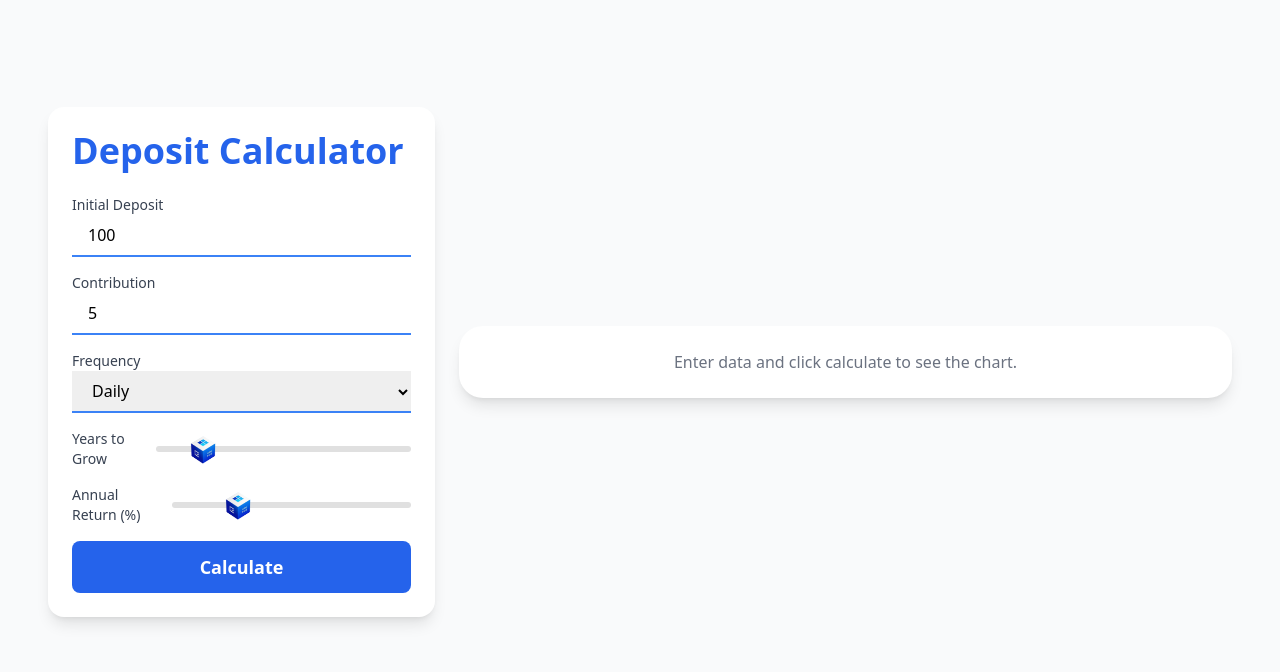
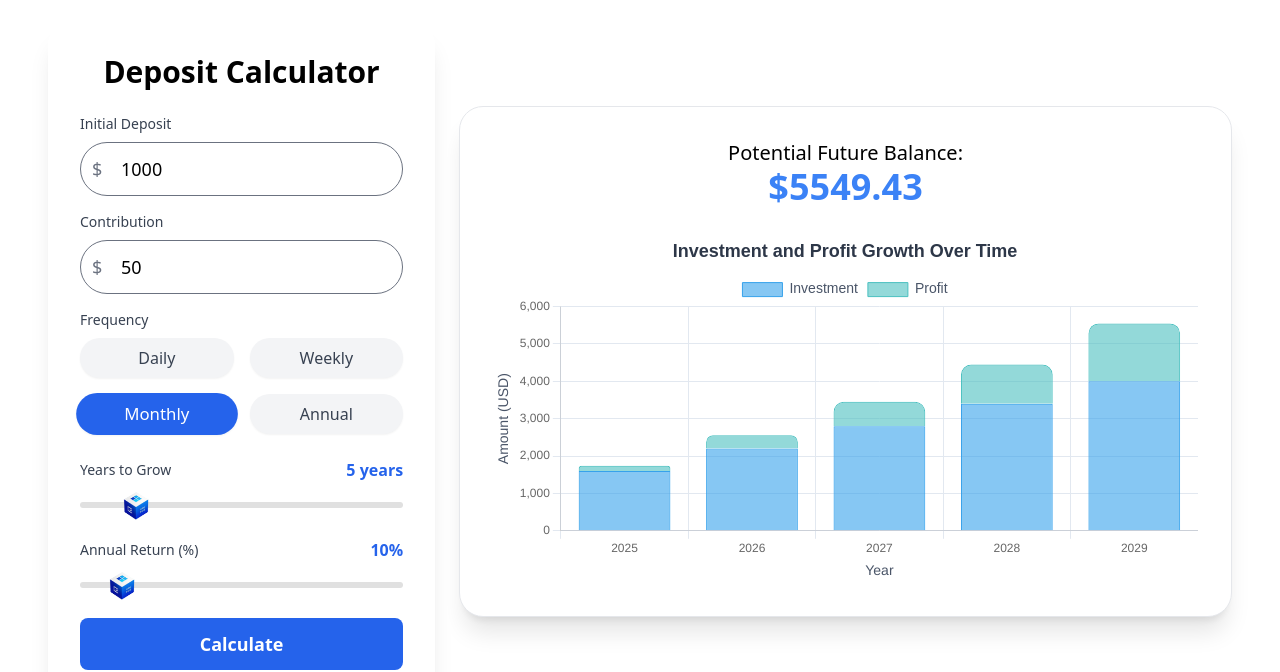
Before and after one commit to WetPirat1/CubeFund-ReactWebsite, a React (Vite) app: page / in a window 1280 px wide. Shown: the part 3915-4587 px from the top of the page. Built offline with nearby package versions, Linux system fonts and the light colour scheme; no server answers.

Commit message:
Fixed calculator

```diff
--- a/src/components/sections/CalculatorSection.jsx
+++ b/src/components/sections/CalculatorSection.jsx
@@ -1,4 +1,4 @@
-import React, { useState } from "react";
+import React, { useState, useEffect } from "react";
 import { Bar } from "react-chartjs-2";
 import {
   Chart as ChartJS,
@@ -13,14 +13,22 @@ import {
 ChartJS.register(CategoryScale, LinearScale, BarElement, Title, Tooltip, Legend);
 
 export default function DepositCalculator() {
-  const [initialDeposit, setInitialDeposit] = useState(100);
-  const [contribution, setContribution] = useState(5);
-  const [contributionFrequency, setContributionFrequency] = useState("daily");
-  const [yearsToGrow, setYearsToGrow] = useState(5);
-  const [annualReturn, setAnnualReturn] = useState(25);
+  // Устанавливаем начальные значения для первого расчёта
+  const initialDepositValue = 1000;
+  const contributionValue = 50;
+  const contributionFrequencyValue = "monthly";
+  const yearsToGrowValue = 5;
+  const annualReturnValue = 10;
 
-  const [chartData, setChartData] = useState(null); // Храним данные для графика
+  const [initialDeposit, setInitialDeposit] = useState(initialDepositValue);
+  const [contribution, setContribution] = useState(contributionValue);
+  const [contributionFrequency, setContributionFrequency] = useState(contributionFrequencyValue);
+  const [yearsToGrow, setYearsToGrow] = useState(yearsToGrowValue);
+  const [annualReturn, setAnnualReturn] = useState(annualReturnValue);
+  const [chartData, setChartData] = useState(null);
+  const [futureBalance, setFutureBalance] = useState(null); // Новая переменная для итогового баланса
 
+  // Функция для расчета будущего баланса
   const calculateFutureBalance = () => {
     const frequency = {
       daily: 365,
@@ -47,9 +55,12 @@ export default function DepositCalculator() {
         profit: (balance - totalContributions).toFixed(2),
       });
     }
+
+    setFutureBalance(balance.toFixed(2)); // Устанавливаем итоговый баланс
     return totalData;
   };
 
+  // Функция для установки данных графика
   const handleCalculate = () => {
     const data = calculateFutureBalance();
     const labels = data.map((d) => d.year);
@@ -63,6 +74,7 @@ export default function DepositCalculator() {
           backgroundColor: "rgba(54, 162, 235, 0.6)",
           borderColor: "rgba(54, 162, 235, 1)",
           borderWidth: 1,
+          borderRadius: 10, // Добавляем закругление углов столбцов
         },
         {
           label: "Profit",
@@ -70,12 +82,18 @@ export default function DepositCalculator() {
           backgroundColor: "rgba(75, 192, 192, 0.6)",
           borderColor: "rgba(75, 192, 192, 1)",
           borderWidth: 1,
+          borderRadius: 10, // Добавляем закругление углов столбцов
         },
       ],
     };
 
     setChartData(updatedChartData);
   };
+
+  // Эффект для предварительного расчета при загрузке компонента
+  useEffect(() => {
+    handleCalculate(); // Раннее вычисление при первой загрузке
+  }, []);
 
   const chartOptions = {
     responsive: true,
@@ -132,47 +150,70 @@ export default function DepositCalculator() {
     },
   };
 
+  // Функция для обработки только числового ввода
+  const handleNumberInput = (e, setter) => {
+    const value = e.target.value;
+    if (/^\d*\.?\d*$/.test(value)) {  // Позволяет только числа с возможной десятичной точкой
+      setter(value);
+    }
+  };
+
   return (
-    <div className="flex flex-col lg:flex-row items-start lg:items-center lg:justify-between gap-6 p-4 sm:p-6 lg:p-12 bg-gray-50 min-h-screen">
+    <div className="flex flex-col lg:flex-row items-start lg:items-center lg:justify-between gap-6 p-6 sm:p-8 lg:p-12 min-h-screen">
       {/* Калькулятор */}
-      <div className="w-full lg:w-1/3 bg-white p-6 rounded-2xl shadow-lg">
-        <h1 className="text-4xl font-bold text-blue-600 mb-6">Deposit Calculator</h1>
+      <div className="w-full lg:w-1/3 bg-white p-8 rounded-3xl shadow-xl">
+        <h1 className="text-3xl font-bold text-black mb-6 text-center">Deposit Calculator</h1>
+
         <div className="mb-4">
-          <label className="block text-sm font-medium text-gray-700">Initial Deposit</label>
+          <label className="block text-sm font-medium text-gray-700 mb-2">Initial Deposit</label>
+          <div className="relative">
+            <span className="absolute inset-y-0 left-0 flex items-center pl-3 text-gray-500 text-lg">$</span>
             <input
-            type="number"
+              type="text"
               value={initialDeposit}
-            onChange={(e) => setInitialDeposit(e.target.value)}
-            className="w-full px-4 py-2 border-b-2 border-blue-500 focus:ring-0 focus:outline-none"
+              onChange={(e) => handleNumberInput(e, setInitialDeposit)} // Применение функции обработки ввода
+              className="w-full pl-10 pr-4 py-3 border border-gray-500 rounded-full text-lg focus:ring-0 focus:outline-none"
             />
+          </div>
         </div>
 
         <div className="mb-4">
-          <label className="block text-sm font-medium text-gray-700">Contribution</label>
+          <label className="block text-sm font-medium text-gray-700 mb-2">Contribution</label>
+          <div className="relative">
+            <span className="absolute inset-y-0 left-0 flex items-center pl-3 text-gray-500 text-lg">$</span>
             <input
-            type="number"
+              type="text"
               value={contribution}
-            onChange={(e) => setContribution(e.target.value)}
-            className="w-full px-4 py-2 border-b-2 border-blue-500 focus:ring-0 focus:outline-none"
+              onChange={(e) => handleNumberInput(e, setContribution)} // Применение функции обработки ввода
+              className="w-full pl-10 pr-4 py-3 border border-gray-500 rounded-full text-lg focus:ring-0 focus:outline-none"
             />
           </div>
-
-        <div className="mb-4">
-          <label className="block text-sm font-medium text-gray-700">Frequency</label>
-          <select
-            value={contributionFrequency}
-            onChange={(e) => setContributionFrequency(e.target.value)}
-            className="w-full px-4 py-2 border-b-2 border-blue-500 focus:ring-0 focus:outline-none"
-          >
-            <option value="daily">Daily</option>
-            <option value="weekly">Weekly</option>
-            <option value="monthly">Monthly</option>
-            <option value="annual">Annual</option>
-          </select>
         </div>
 
-        <div className="mb-4 flex items-center gap-4">
+        <div className="mb-6">
+          <label className="block text-sm font-medium text-gray-700 mb-2">Frequency</label>
+          <div className="grid grid-cols-2 gap-4">
+            {["daily", "weekly", "monthly", "annual"].map((option) => (
+              <button
+                key={option}
+                onClick={() => setContributionFrequency(option)}
+                className={`px-3 py-2 rounded-full text-base font-medium shadow-sm focus:outline-none transition-all transform ${
+                  contributionFrequency === option
+                    ? "bg-blue-600 text-white scale-105"
+                    : "bg-gray-100 text-gray-700 hover:bg-gray-200 hover:scale-105"
+                }`}
+              >
+                {option.charAt(0).toUpperCase() + option.slice(1)}
+              </button>
+            ))}
+          </div>
+        </div>
+
+        <div className="mb-6">
+          <div className="flex items-center justify-between mb-2">
             <label className="block text-sm font-medium text-gray-700">Years to Grow</label>
+            <span className="text-blue-600 font-bold">{yearsToGrow} years</span>
+          </div>
           <input
             type="range"
             min="1"
@@ -183,8 +224,11 @@ export default function DepositCalculator() {
           />
         </div>
 
-        <div className="mb-4 flex items-center gap-4">
+        <div className="mb-6">
+          <div className="flex items-center justify-between mb-2">
             <label className="block text-sm font-medium text-gray-700">Annual Return (%)</label>
+            <span className="text-blue-600 font-bold">{annualReturn}%</span>
+          </div>
           <input
             type="range"
             min="1"
@@ -204,8 +248,18 @@ export default function DepositCalculator() {
       </div>
 
       {/* График */}
-      <div className="w-full lg:w-2/3 bg-white p-6 rounded-3xl shadow-lg">
-        {chartData ? <Bar data={chartData} options={chartOptions} /> : <p className="text-center text-gray-500">Enter data and click calculate to see the chart.</p>}
+      <div className="w-full lg:w-2/3 bg-white p-8 rounded-3xl shadow-xl border border-gray-200">
+        {chartData ? (
+          <>
+            <div className="mb-6 text-center">
+              <h2 className="text-xl font-light ">Potential Future Balance:</h2>
+              <p className="text-4xl font-bold text-blue-500">${futureBalance}</p>
+            </div>
+            <Bar data={chartData} options={chartOptions} />
+          </>
+        ) : (
+          <p className="text-center text-gray-500">Enter data and click calculate to see the chart.</p>
+        )}
       </div>
     </div>
   );
--- a/src/components/ui/TelegramBotBanner.jsx
+++ b/src/components/ui/TelegramBotBanner.jsx
@@ -47,9 +47,9 @@ export default function TelegramBotBanner() {
         id="footer-tracker"
       ></div>
       <div
-        className={`bg-[#222222] p-3 fixed bottom-7 right-3 rounded-3xl z-50 transition-opacity duration-500 ${
-          isVisible && hasScrolled ? "opacity-100" : "opacity-0 pointer-events-none"
-        } max-sm:left-1/2 max-sm:bottom-4 max-sm:w-[85%] max-sm:-translate-x-1/2`}
+        className={`bg-[#222222] p-3 fixed bottom-7 right-3 rounded-3xl z-50 backdrop-blur-md transition-opacity duration-500 ${
+          isVisible && hasScrolled ? "bg-opacity-[90%]" : "opacity-0 pointer-events-none"
+        } max-sm:left-1/2 max-sm:bottom-4 max-sm:w-[90%] max-sm:-translate-x-1/2`}
       >
         <ul className="flex justify-between items-center ">
           <li className="text-white flex items-center md:mr-10">
@@ -60,8 +60,8 @@ export default function TelegramBotBanner() {
             />
 
             <div>
-              <h4 className="text-md font-medium max-sm:text-md">Cube Fund Invest</h4>
-              <p className="max-sm:text-[10px] lg:text-sm text-gray-400">Trust. Invest. Grow.</p>
+              <h4 className="text-md font-medium max-sm:text-xs">Cube Fund Invest</h4>
+              <p className="max-sm:text-[10px] lg:text-xs text-gray-400">Trust. Invest. Grow.</p>
             </div>
           </li>
 
```
Lines whose indentation alone changed are shown as unchanged.
